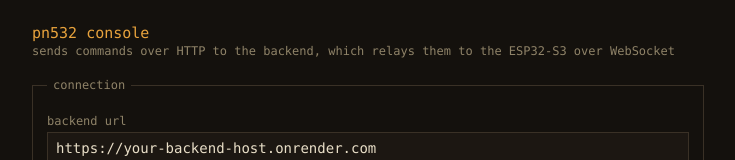
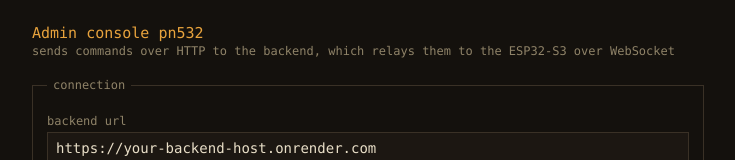
Before and after one commit to RetreaTALoveHoneymustard/Project_Lend_and_Return_Websocketesp32s3, a plain HTML site: page client/index.html in a window 1280 px wide. Shown: the top 160 px of the page, without its empty margins (272-1007 px from the left). Drawn offline with Linux system fonts and the light colour scheme.

Commit message:
Change title and header text to 'Admin Console'

```diff
--- a/client/index.html
+++ b/client/index.html
@@ -3,7 +3,7 @@
 <head>
 <meta charset="utf-8" />
 <meta name="viewport" content="width=device-width, initial-scale=1" />
-<title>PN532 console</title>
+<title>Admin Console</title>
 
 <!-- =========================================================================
   SECTION 1: CSS STYLES
@@ -132,7 +132,7 @@
     SECTION 2: HEADER
     Edit titles and description text here.
   ========================================================================== -->
-  <p class="title">pn532 console</p>
+  <p class="title">Admin console pn532</p>
   <p class="subtitle">sends commands over HTTP to the backend, which relays them to the ESP32-S3 over WebSocket</p>
 
   <!-- =========================================================================
```
